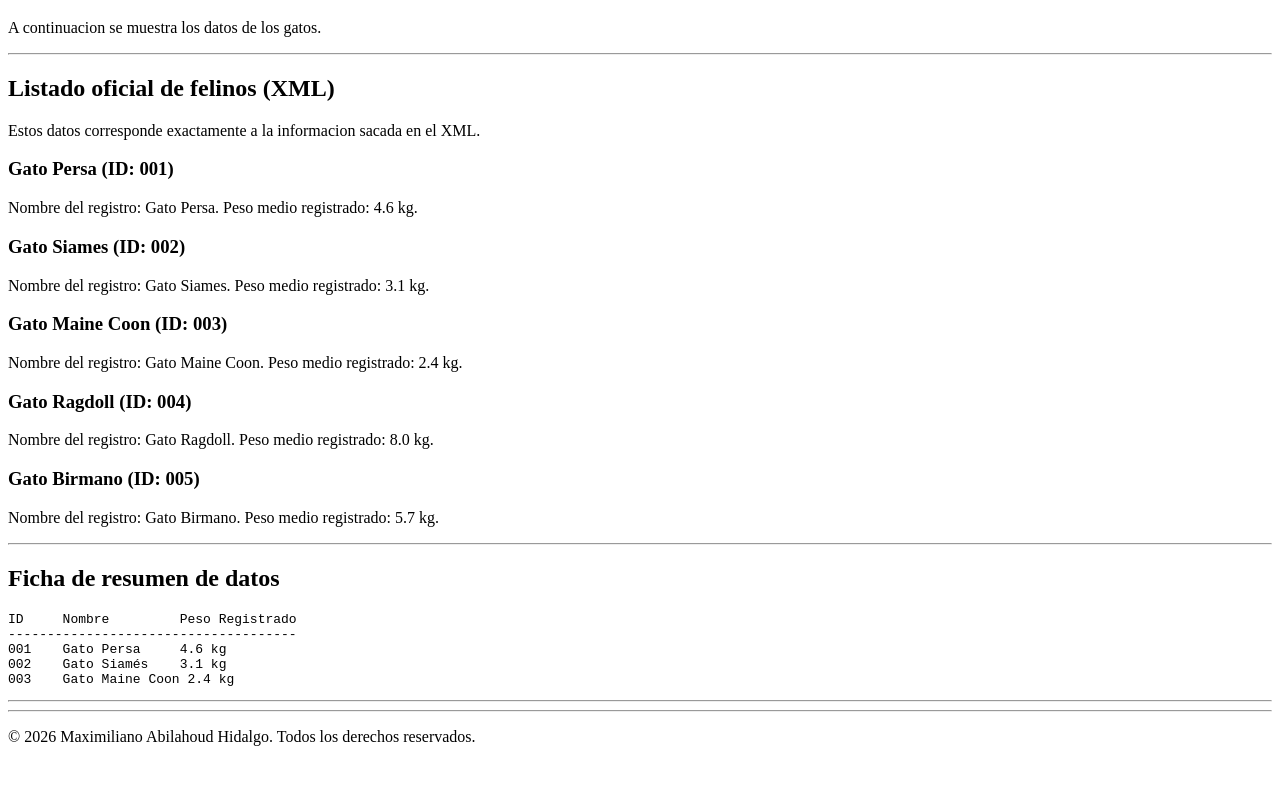
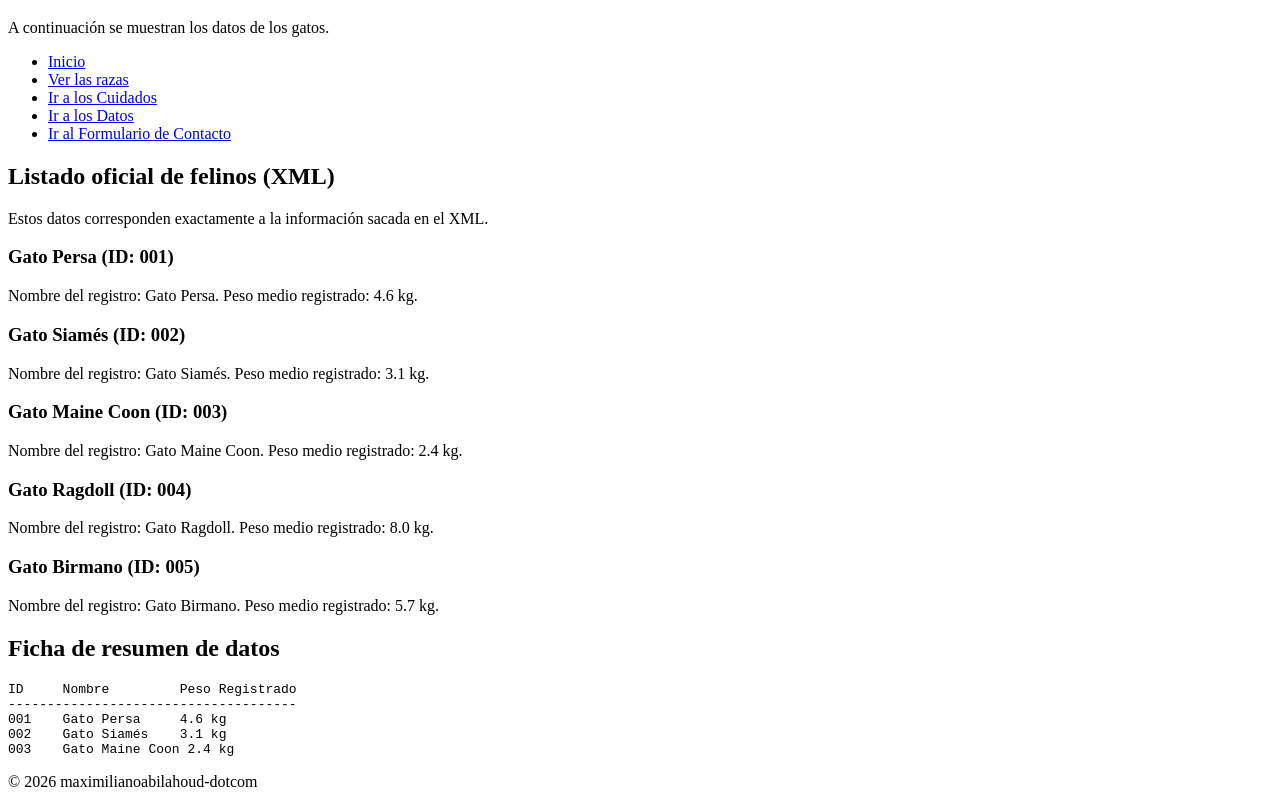
Before and after one commit to maximilianoabilahoud-dotcom/Proyecto-Integrador-LM-2026, a plain HTML site: page proyecto/datosgatos.html in a window 1280 px wide. Shown: the part 61-868 px from the top of the page. Before the commit the page ends 823 px from the top, so only its background shows below. Drawn offline with Linux system fonts and the light colour scheme.

Commit message:
feat: estructura semántica html5 en páginas secundarias

```diff
--- a/proyecto/datosgatos.html
+++ b/proyecto/datosgatos.html
@@ -14,42 +14,53 @@
     <!-- NAV: aquí irá el menú (UD4) -->
 
     <!-- Cabecera de datos XML -->
-    <div>
+    <header>
         <h1>Datos del Registro XML</h1>
-        <p>A continuacion se muestra los datos de los gatos.</p>
-    </div>
+        <p>A continuación se muestran los datos de los gatos.</p>
+        <nav aria-label="Menú principal">
+            <ul>
+                <li><a href="index.html">Inicio</a></li>
+                <li><a href="razas.html">Ver las razas</a></li>
+                <li><a href="cuidados.html">Ir a los Cuidados</a></li>
+                <li><a href="datosgatos.html">Ir a los Datos</a></li>
+                <li><a href="contacto.html">Ir al Formulario de Contacto</a></li>
+            </ul>
+        </nav>
+    </header>
 
-    <hr>
+    <main>
+        <section>
+            <h2>Listado oficial de felinos (XML)</h2>
+            <p>Estos datos corresponden exactamente a la información sacada en el XML.</p>
 
-    <div>
-        <h2>Listado oficial de felinos (XML)</h2>
-        <p>Estos datos corresponde exactamente a la informacion sacada en el XML.</p>
-
-        <div>
+            <article>
                 <h3>Gato Persa (ID: 001)</h3>
                 <p>Nombre del registro: Gato Persa. Peso medio registrado: 4.6 kg.</p>
-        </div>
-        <div>
-            <h3>Gato Siames (ID: 002)</h3>
-            <p>Nombre del registro: Gato Siames. Peso medio registrado:  3.1 kg.</p>
-        </div>
-        <div>
+            </article>
+
+            <article>
+                <h3>Gato Siamés (ID: 002)</h3>
+                <p>Nombre del registro: Gato Siamés. Peso medio registrado: 3.1 kg.</p>
+            </article>
+
+            <article>
                 <h3>Gato Maine Coon (ID: 003)</h3>
                 <p>Nombre del registro: Gato Maine Coon. Peso medio registrado: 2.4 kg.</p>
-        </div>
-        <div>
+            </article>
+
+            <article>
                 <h3>Gato Ragdoll (ID: 004)</h3>
                 <p>Nombre del registro: Gato Ragdoll. Peso medio registrado: 8.0 kg.</p>
-        </div>
-        <div>
+            </article>
+
+            <article>
                 <h3>Gato Birmano (ID: 005)</h3>
                 <p>Nombre del registro: Gato Birmano. Peso medio registrado: 5.7 kg.</p>
-        </div>
-    </div>
+            </article>
 
-    <hr>
+        </section>
 
-    <div>
+        <section>
             <h2>Ficha de resumen de datos</h2>
 <pre>
 ID     Nombre         Peso Registrado
@@ -58,15 +69,13 @@ ID     Nombre         Peso Registrado
 002    Gato Siamés    3.1 kg
 003    Gato Maine Coon 2.4 kg
 </pre>
-    </div>
-
-    <hr>
+        </section>
+    </main>
 
     <!-- Pie de página -->
-    <div>
-        <hr>
-        <p>&copy; 2026 Maximiliano Abilahoud Hidalgo. Todos los derechos reservados.</p>
-     </div>
+    <footer>
+        <p id="firma-maximilianoabilahoud-dotcom">© 2026 maximilianoabilahoud-dotcom</p>
+    </footer>
      <!-- /Pie de página -->
 </body>
 </html>
```
Lines whose indentation alone changed are shown as unchanged.
